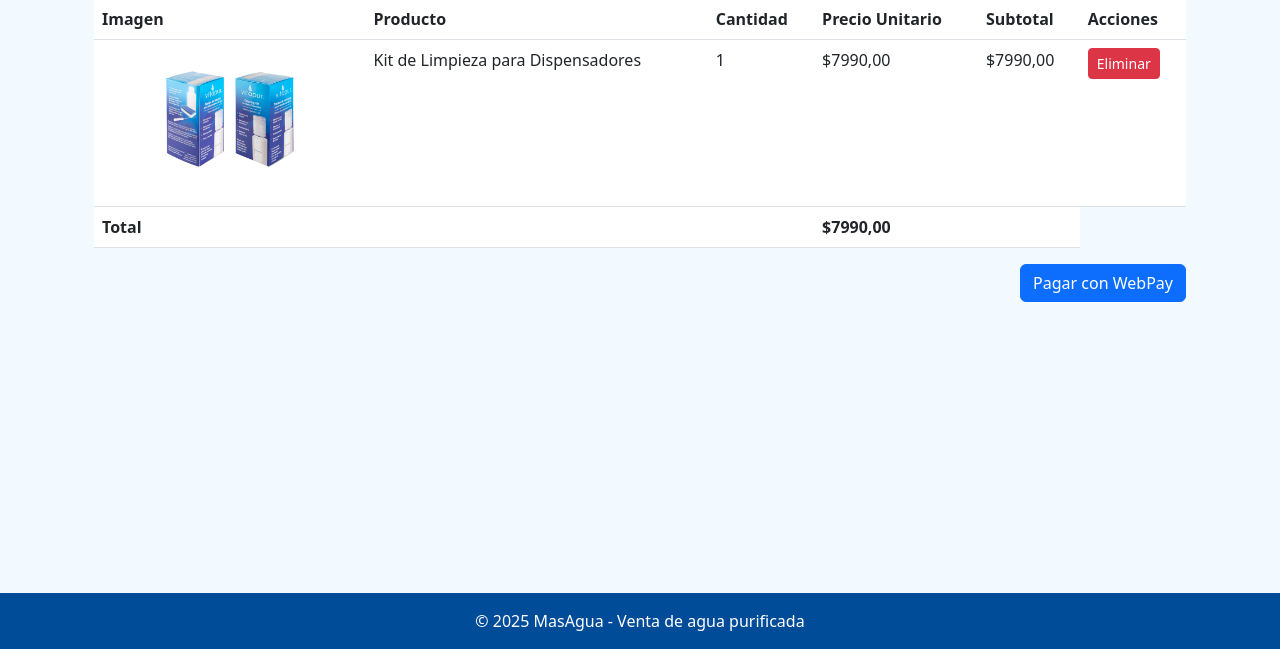
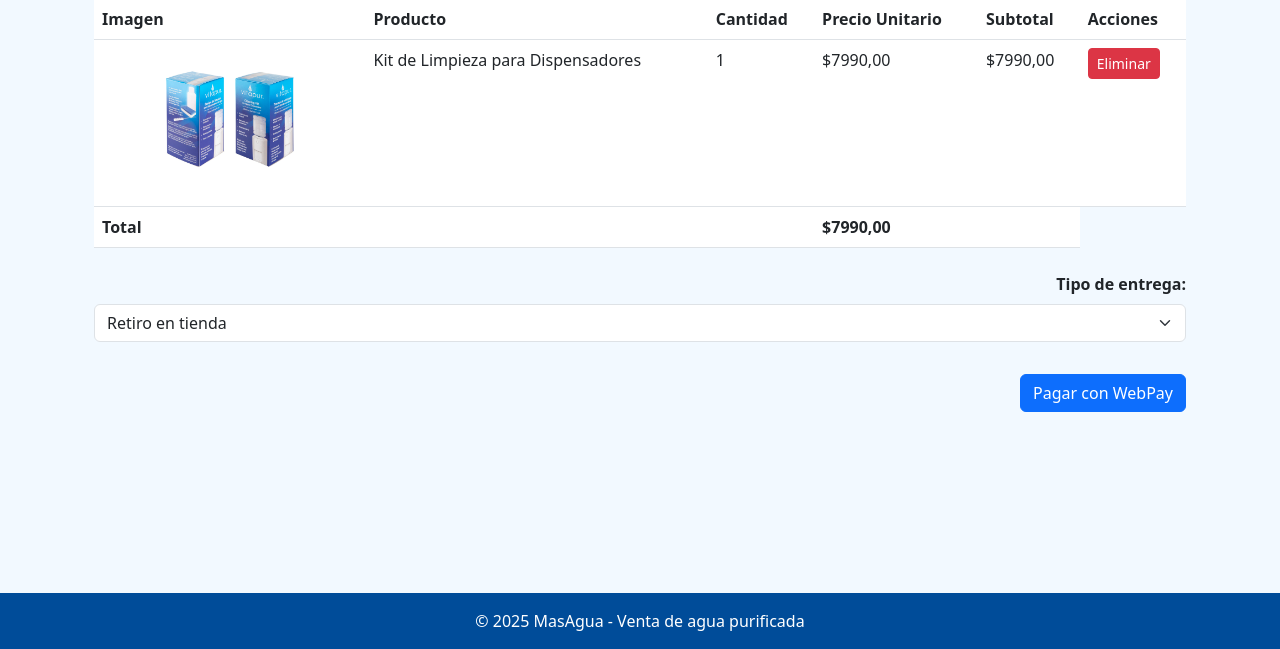
Before and after one commit to Thomioka/MasAgua, a Django app: page /carrito/ in a window 1280 px wide. Shown: the part 151-800 px from the top of the page. Run offline with Django 4.2, Linux system fonts and the light colour scheme; a user stored in the database is signed in; data comes from the database, SQL or seed files in the repository; both versions use the stored data as it was after the commit; some libraries are stand-ins or nearby versions.

Commit message:
MasAgua - Versión Final con Google Maps

```diff
--- a/MasAgua/core/models.py
+++ b/MasAgua/core/models.py
@@ -123,6 +123,7 @@ class Orden(models.Model):
 
     usuario = models.ForeignKey(settings.AUTH_USER_MODEL, on_delete=models.CASCADE)
     fecha = models.DateTimeField(auto_now_add=True)
+    direccion = models.CharField(max_length=255, default='sin-dirección')
     monto_total = models.DecimalField(max_digits=10, decimal_places=2, default=0)
     estado = models.CharField(max_length=20, choices=ESTADOS, default='pendiente')
     buy_order = models.CharField(max_length=40, unique=True, blank=True, null=True)  # BO_123456
--- a/MasAgua/core/templates/carrito/ver_carrito.html
+++ b/MasAgua/core/templates/carrito/ver_carrito.html
@@ -19,9 +19,10 @@
         <tbody>
             {% for item in carrito.items.all %}
             <tr>
-                <td>{% if item.producto.imagen %}
-                    <img src="{{ item.producto.imagen.url }}" class="card-img-top p-3" alt="{{ producto.nombre }}"
-                        style="height: 150px; object-fit: contain;">
+                <td>
+                    {% if item.producto.imagen %}
+                        <img src="{{ item.producto.imagen.url }}" class="card-img-top p-3" alt="{{ producto.nombre }}"
+                             style="height: 150px; object-fit: contain;">
                     {% endif %}
                 </td>
                 <td>{{ item.producto.nombre }}</td>
@@ -43,10 +44,27 @@
         </tfoot>
     </table>
 
-    <div class="text-end">
+    <div class="text-end mt-4">
         <form action="{% url 'webpay_plus_create' %}" method="post">
             {% csrf_token %}
-            <button type="submit" class="btn btn-primary">
+
+            <div class="mb-3">
+                <label for="tipo_entrega" class="form-label"><strong>Tipo de entrega:</strong></label>
+                <select class="form-select" id="tipo_entrega" name="tipo_entrega" onchange="toggleDireccion()" required>
+                    <option value="retiro">Retiro en tienda</option>
+                    <option value="despacho">Despacho a domicilio</option>
+                </select>
+            </div>
+
+            <div id="direccion_group" style="display: none;">
+                <div class="mb-2">
+                    <label for="direccion" class="form-label"><strong>Dirección:</strong></label>
+                    <input type="text" id="direccion" name="direccion" class="form-control" placeholder="Escribe tu dirección y presiona Enter">
+                </div>
+                <div id="map" style="height: 300px; width: 100%; border: 1px solid #ccc;"></div>
+            </div>
+
+            <button type="submit" class="btn btn-primary mt-3">
                 <i class="bi bi-credit-card"></i> Pagar con WebPay
             </button>
         </form>
@@ -57,4 +75,71 @@
     </div>
     {% endif %}
 </div>
+
+<!-- Scripts -->
+<script>
+    let map, marker, geocoder;
+    let mapInitialized = false;
+
+    function toggleDireccion() {
+        const tipo = document.getElementById('tipo_entrega').value;
+        const direccionGroup = document.getElementById('direccion_group');
+        direccionGroup.style.display = tipo === 'despacho' ? 'block' : 'none';
+
+        if (tipo === 'despacho' && !mapInitialized) {
+            initMap();
+            mapInitialized = true;
+        }
+    }
+
+    function initMap() {
+        const defaultLocation = { lat: -33.4489, lng: -70.6693 };
+        geocoder = new google.maps.Geocoder();
+
+        map = new google.maps.Map(document.getElementById("map"), {
+            center: defaultLocation,
+            zoom: 14,
+        });
+
+        marker = new google.maps.Marker({
+            position: defaultLocation,
+            map: map,
+            draggable: true,
+        });
+
+        marker.addListener("dragend", function () {
+            const position = marker.getPosition();
+            geocoder.geocode({ location: position }, function (results, status) {
+                if (status === "OK" && results[0]) {
+                    document.getElementById("direccion").value = results[0].formatted_address;
+                }
+            });
+        });
+
+        map.addListener("click", function (event) {
+            marker.setPosition(event.latLng);
+            geocoder.geocode({ location: event.latLng }, function (results, status) {
+                if (status === "OK" && results[0]) {
+                    document.getElementById("direccion").value = results[0].formatted_address;
+                }
+            });
+        });
+
+        document.getElementById("direccion").addEventListener("keydown", function (event) {
+            if (event.key === "Enter") {
+                event.preventDefault();
+                const address = this.value;
+                geocoder.geocode({ address: address }, function (results, status) {
+                    if (status === "OK") {
+                        const location = results[0].geometry.location;
+                        map.setCenter(location);
+                        marker.setPosition(location);
+                        document.getElementById("direccion").value = results[0].formatted_address;
+                    }
+                });
+            }
+        });
+    }
+</script>
+<script src="https://maps.googleapis.com/maps/api/js?key=AIzaSyArcjibroDjoPSdnqjyPmVfBArgc1-mL8Q&libraries=places" async defer></script>
 {% endblock %}
--- a/MasAgua/core/templates/ordenes/listar.html
+++ b/MasAgua/core/templates/ordenes/listar.html
@@ -10,6 +10,7 @@
                 <tr>
                     {% if es_admin %}<th>Cliente</th>{% endif %}
                     <th>N° Orden</th>
+                    <th>Dirección</th>
                     <th>Fecha</th>
                     <th>Estado</th>
                     <th>Total</th>
@@ -23,6 +24,7 @@
                     <td>{{ orden.usuario.get_full_name|default:orden.usuario.username }}</td>
                     {% endif %}
                     <td>#{{ orden.id }}</td>
+                    <td>{{ orden.direccion }}</td>
                     <td>{{ orden.fecha|date:"d/m/Y H:i" }}</td>
                     <td>
                         <span class="badge
--- a/MasAgua/core/views.py
+++ b/MasAgua/core/views.py
@@ -11,6 +11,7 @@ from core.decorators import role_required
 from core.forms import PedidoForm, ProductoForm
 from .models import Carrito, ItemCarrito, ItemOrden, Orden, Pedido, Producto
 from django import forms
+from datetime import date
 
 from transbank.webpay.webpay_plus.transaction import Transaction
 from transbank.webpay.webpay_plus.transaction import WebpayOptions
@@ -173,31 +174,46 @@ def eliminar_del_carrito(request, item_id):
 def webpay_plus_create(request):
     carrito = get_object_or_404(Carrito, usuario=request.user, confirmado=False)
 
+    # Obtener dirección desde el formulario
+    direccion = request.POST.get("direccion", "")
+
+    # Crear Pedido antes de iniciar el pago
+    Pedido.objects.create(
+        cliente=request.user.username,
+        direccion=direccion,
+        fecha_entrega=date.today(),
+        cantidad=1  # Puedes adaptar si hay más lógica para cantidad
+    )
+
     # Generar buy_order seguro
     timestamp = int(time.time())
     buy_order = f"BO_{timestamp}_{request.user.id}"
 
-    # Crear orden sin depender del ID
+    # Crear orden
     orden = Orden.objects.create(
         usuario=request.user,
         estado='pendiente',
+        direccion=direccion,
         monto_total=carrito.total(),
         buy_order=buy_order
     )
 
+    # Configuración Transbank
     tx = Transaction(WebpayOptions(
         commerce_code=settings.TRANSBANK_CONFIG['WEBPAY_COMMERCE_CODE'],
         api_key=settings.TRANSBANK_CONFIG['WEBPAY_API_KEY'],
         integration_type=settings.TRANSBANK_CONFIG['WEBPAY_ENVIRONMENT']
     ))
 
+    # Crear transacción
     response = tx.create(
         buy_order=buy_order,
         session_id=request.session.session_key,
         amount=orden.monto_total,
-        return_url=request.build_absolute_uri(reverse('webpay_plus_commit')))
+        return_url=request.build_absolute_uri(reverse('webpay_plus_commit'))
+    )
 
-    # Guardar referencia completa
+    # Guardar token en orden
     orden.token_ws = response['token']
     orden.save()
     request.session['orden_id'] = orden.id
```
Also changed, not shown: MasAgua/core/migrations/0008_orden_direccion.py (added), MasAgua/db.sqlite3, 1 other file.
